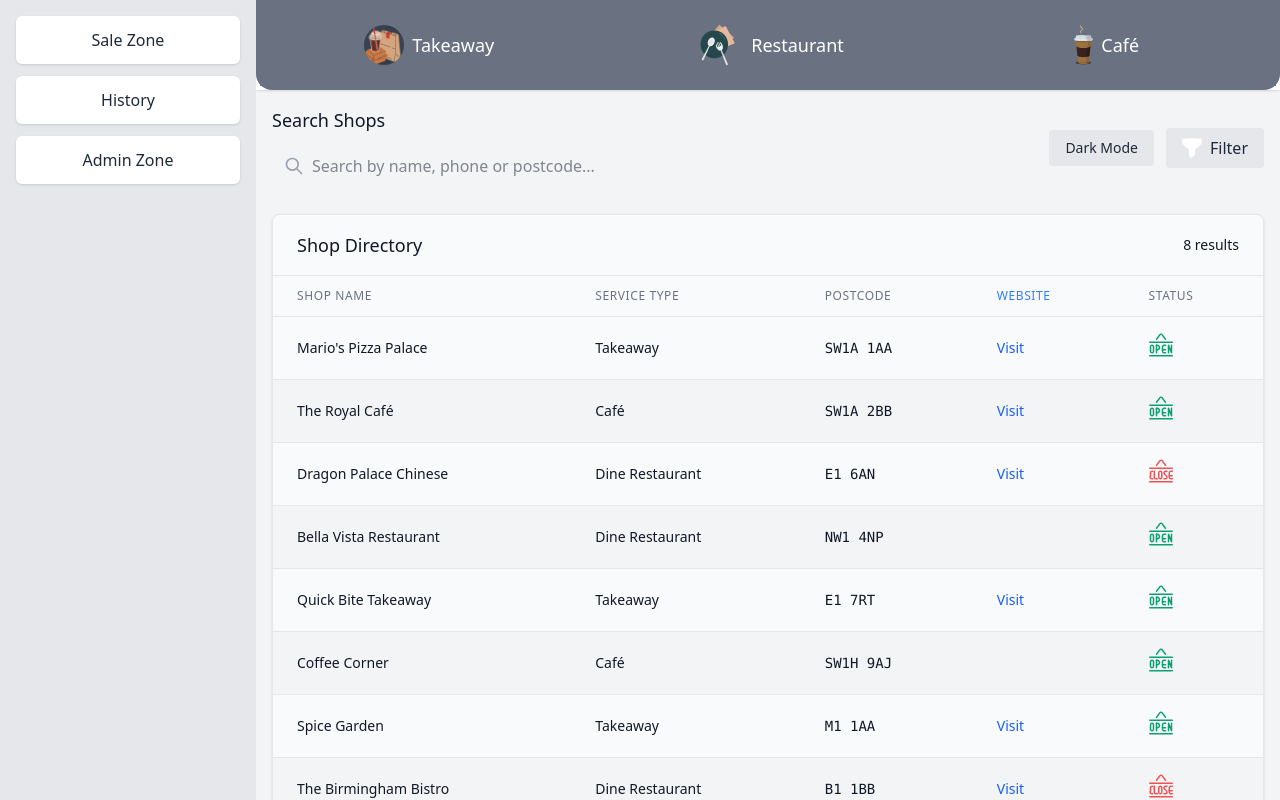
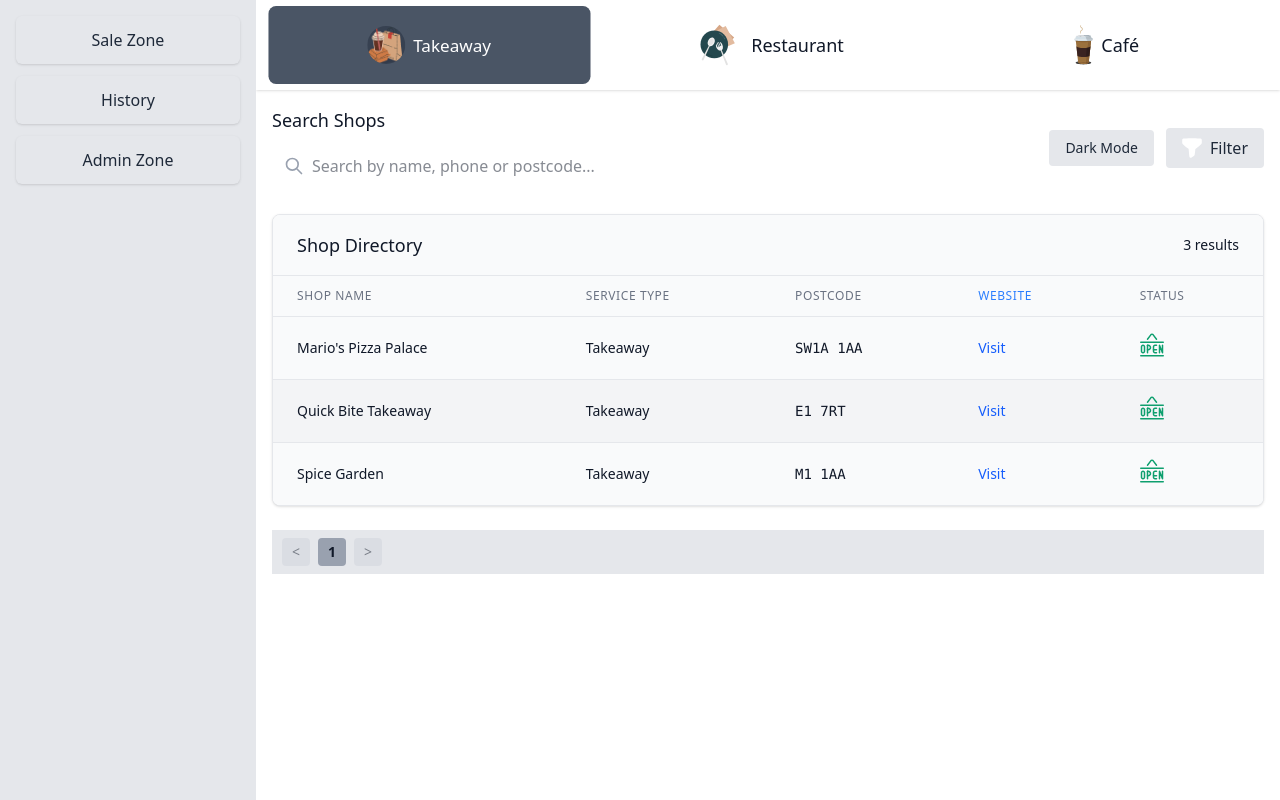
Before and after one commit to FardadAnsari/Sale-Cold-Call-Dashboard, a React (Vite) app: page / in a window 1280 px wide. Built offline with nearby package versions, Linux system fonts and the light colour scheme.

Commit message:
Fix: Category Background Synced

```diff
--- a/src/components/SaleZone.jsx
+++ b/src/components/SaleZone.jsx
@@ -9,7 +9,7 @@ import mockShopData from '../mockData';
 
 const SaleZone = ({ isDarkMode, toggleDarkMode }) => {
   const [searchTerm, setSearchTerm] = useState('');
-  const [filters, setFilters] = useState({ city: '', postcode: '', category: '' });
+  const [filters, setFilters] = useState({ city: '', postcode: '', category: 'Takeaway' });
   const [tempFilters, setTempFilters] = useState({ city: '', postcode: '' });
   const [showFilters, setShowFilters] = useState(false);
   const [selectedShop, setSelectedShop] = useState(null);
@@ -99,10 +99,10 @@ const SaleZone = ({ isDarkMode, toggleDarkMode }) => {
   };
 
   return (
-    <div className={`${isDarkMode ? 'bg-gray-900 text-white' : 'bg-gray-100 text-gray-900'} min-h-screen`}>
+    <div className={`${isDarkMode ? 'bg-gray-900 text-white' : 'text-gray-900'} min-h-screen`}>
       <header className={`p-0 shadow-sm ${isDarkMode ? 'bg-gray-800' : 'bg-white'}`}>
         <div className="container mx-auto">
-          <div className={`flex p-1 rounded-b-2xl ${isDarkMode ? 'bg-gray-700' : 'bg-gray-500'}`}>
+          <div className={`flex p-1 rounded-b-2xl ${isDarkMode ? 'bg-gray-700' : 'bg-white'}`}>
             {orderedCategories.map((category) => (
               <button
                 key={category}
@@ -110,7 +110,7 @@ const SaleZone = ({ isDarkMode, toggleDarkMode }) => {
                 className={`flex-1 flex items-center justify-center gap-2 text-lg border-0 transition-all duration-300 text-center py-4 ${
                   filters.category === category
                     ? 'bg-gray-600 text-white scale-95 rounded-lg'
-                    : `${isDarkMode ? 'bg-gray-700' : 'bg-gray-500'} text-white`
+                    : `${isDarkMode ? 'bg-gray-700' : 'bg-white'} text-gray-900`
                 }`}
               >
                 {getIconForCategory(category)}
--- a/src/components/Sidebar.jsx
+++ b/src/components/Sidebar.jsx
@@ -10,8 +10,8 @@ const Sidebar = ({ isDarkMode }) => {
               to="/"
               className={`block w-full text-center py-3 px-4 rounded-md font-medium transition-colors ${
                 isDarkMode
-                  ? 'bg-gray-700 hover:bg-gray-600 text-white'
-                  : 'bg-white hover:bg-gray-100 text-gray-800 shadow-sm'
+                  ? 'hover:bg-gray-600 text-white'
+                  : 'hover:bg-gray-100 text-gray-800 shadow-sm'
               }`}
             >
               Sale Zone
@@ -22,8 +22,8 @@ const Sidebar = ({ isDarkMode }) => {
               to="/history"
               className={`block w-full text-center py-3 px-4 rounded-md font-medium transition-colors ${
                 isDarkMode
-                  ? 'bg-gray-700 hover:bg-gray-600 text-white'
-                  : 'bg-white hover:bg-gray-100 text-gray-800 shadow-sm'
+                  ? 'hover:bg-gray-600 text-white'
+                  : 'hover:bg-gray-100 text-gray-800 shadow-sm'
               }`}
             >
               History
@@ -34,8 +34,8 @@ const Sidebar = ({ isDarkMode }) => {
               to="/admin"
               className={`block w-full text-center py-3 px-4 rounded-md font-medium transition-colors ${
                 isDarkMode
-                  ? 'bg-gray-700 hover:bg-gray-600 text-white'
-                  : 'bg-white hover:bg-gray-100 text-gray-800 shadow-sm'
+                  ? 'hover:bg-gray-600 text-white'
+                  : 'hover:bg-gray-100 text-gray-800 shadow-sm'
               }`}
             >
               Admin Zone
--- a/src/mockData.js
+++ b/src/mockData.js
@@ -1,5 +1,6 @@
 const mockShopData = [
   {
+
     id: 1,
     name: "Mario's Pizza Palace",
     serviceType: "Takeaway",
```
